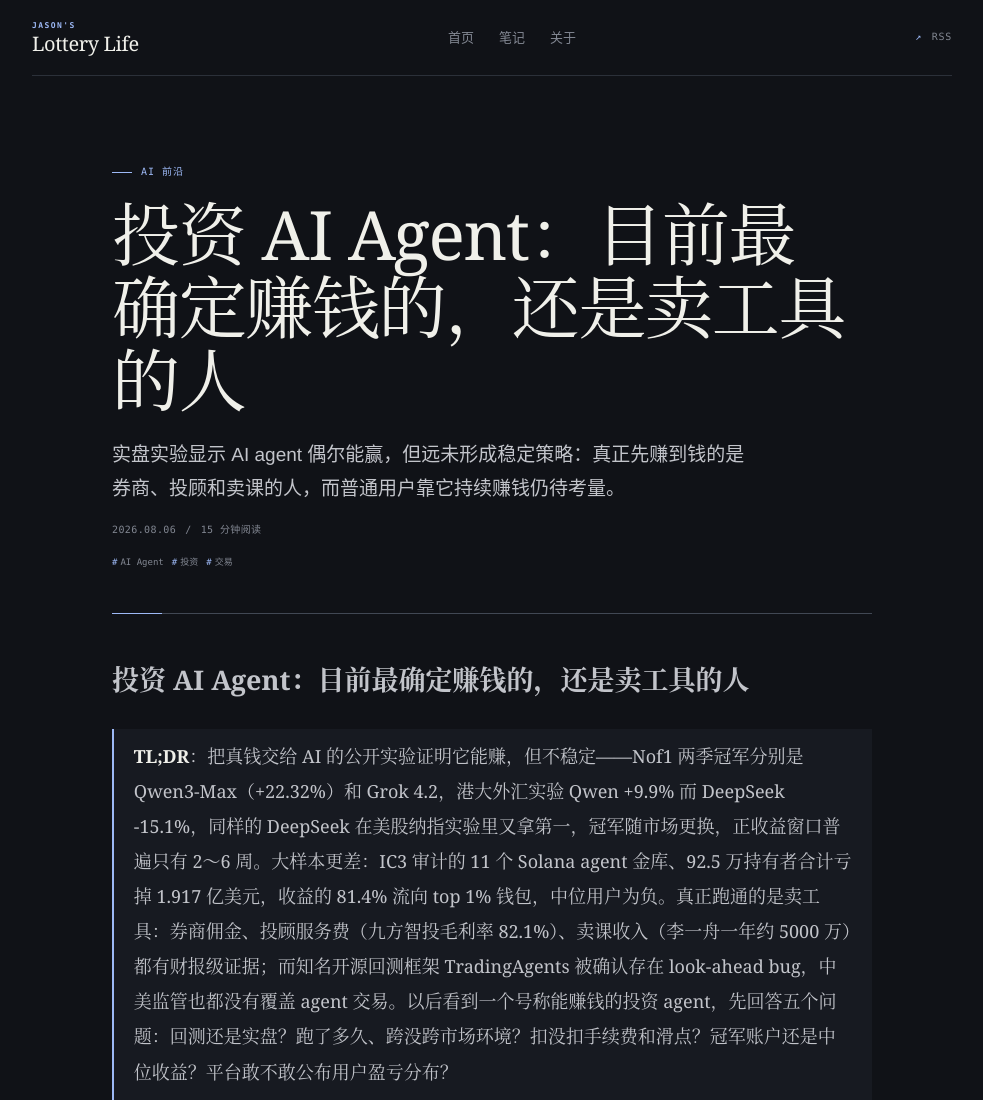
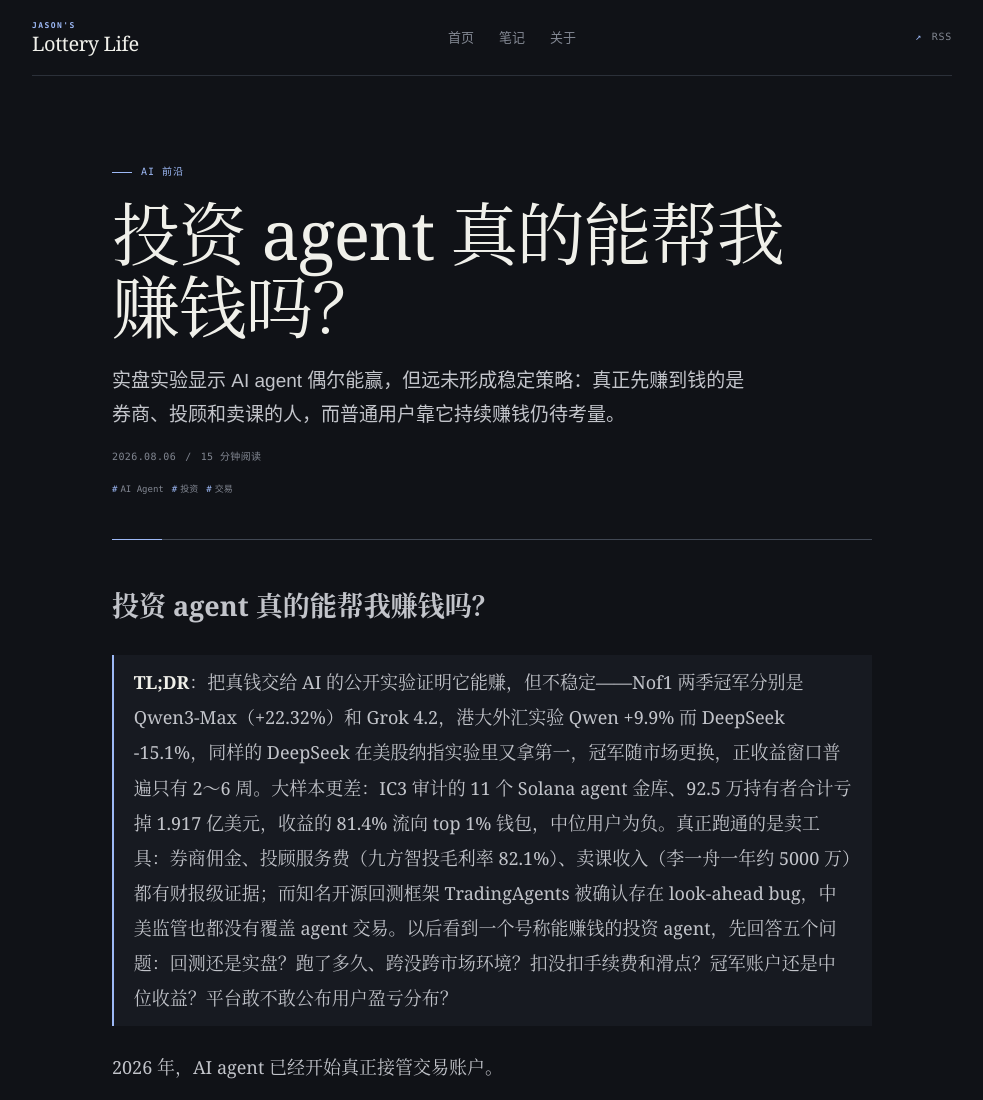
Before and after one commit to zhguichen/zhguichen.github.io, an Astro site: page /notes/ai-agent-invest in a window 1280 px wide. Shown: the top 1100 px of the page, without its empty margins (148-1131 px from the left). Built offline with nearby package versions, Linux system fonts and the light colour scheme; Astro itself is replaced by a stand-in of ours.

Commit message:
更新投资 AI Agent 文章标题

```diff
--- a/src/content/notes/ai-agent-invest.md
+++ b/src/content/notes/ai-agent-invest.md
@@ -1,5 +1,5 @@
 ---
-title: 投资 AI Agent：目前最确定赚钱的，还是卖工具的人
+title: 投资 agent 真的能帮我赚钱吗？
 slug: ai-agent-invest
 description: 实盘实验显示 AI agent 偶尔能赢，但远未形成稳定策略：真正先赚到钱的是券商、投顾和卖课的人，而普通用户靠它持续赚钱仍待考量。
 date: 2026-08-07T00:00:00+08:00
@@ -8,7 +8,7 @@
 featured: false
 draft: false
 ---
-# 投资 AI Agent：目前最确定赚钱的，还是卖工具的人
+# 投资 agent 真的能帮我赚钱吗？
 
 > **TL;DR**：把真钱交给 AI 的公开实验证明它能赚，但不稳定——Nof1 两季冠军分别是 Qwen3-Max（+22.32%）和 Grok 4.2，港大外汇实验 Qwen +9.9% 而 DeepSeek -15.1%，同样的 DeepSeek 在美股纳指实验里又拿第一，冠军随市场更换，正收益窗口普遍只有 2～6 周。大样本更差：IC3 审计的 11 个 Solana agent 金库、92.5 万持有者合计亏掉 1.917 亿美元，收益的 81.4% 流向 top 1% 钱包，中位用户为负。真正跑通的是卖工具：券商佣金、投顾服务费（九方智投毛利率 82.1%）、卖课收入（李一舟一年约 5000 万）都有财报级证据；而知名开源回测框架 TradingAgents 被确认存在 look-ahead bug，中美监管也都没有覆盖 agent 交易。以后看到一个号称能赚钱的投资 agent，先回答五个问题：回测还是实盘？跑了多久、跨没跨市场环境？扣没扣手续费和滑点？冠军账户还是中位收益？平台敢不敢公布用户盈亏分布？
 
```
